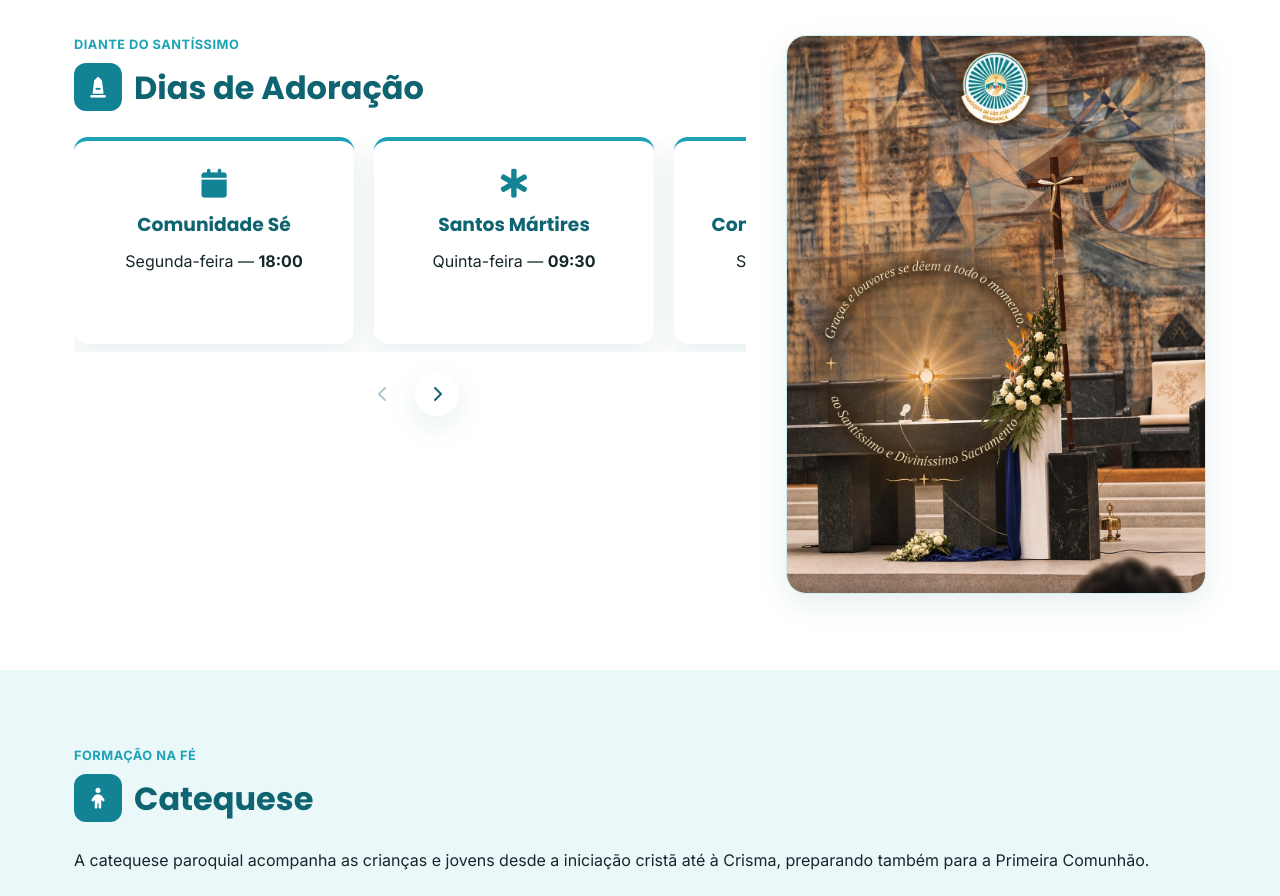
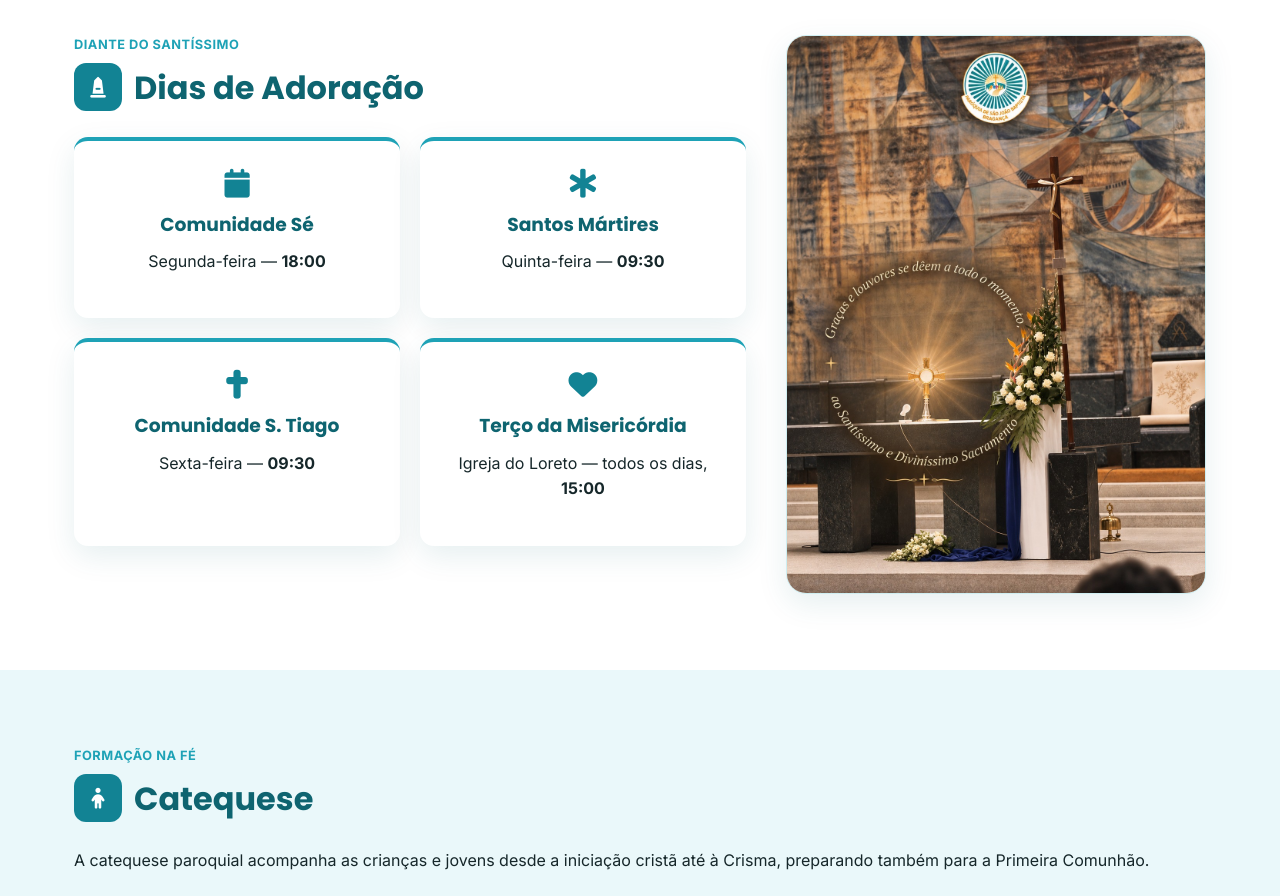
Before and after one commit to nathaliaraquelx/PASCOM, a plain HTML site: page index.html in a window 1280 px wide. Shown: the part 5460-6356 px from the top of the page. Drawn offline with Linux system fonts and the light colour scheme.

Commit message:
Substituir o carrossel da Adoração por grelha 2x2 fixa
Os 4 cartões passam a aparecer todos de uma vez, numa grelha 2x2,
em vez de carrossel com scroll — a altura do bloco fica mais
equilibrada com a foto ao lado.

Co-Authored-By: Claude Sonnet 5 <noreply@anthropic.com>
Claude-Session: https://claude.ai/code/session_01TWkPmwcLiFmFosmcjb1kXU

```diff
--- a/css/style.css
+++ b/css/style.css
@@ -663,6 +663,7 @@ ul { list-style: none; margin: 0; padding: 0; }
   background: var(--white);
 }
 .adoracao-img-card img { display: block; width: 100%; height: auto; }
+.adoracao-cards-grid { display: grid; grid-template-columns: repeat(2, minmax(0, 1fr)); gap: 20px; }
 
 /* Info card rows (Confissões / Adoração) — carrossel */
 .info-card {
--- a/index.html
+++ b/index.html
@@ -383,31 +383,27 @@
             <h2 class="section-title"><i class="fa-solid fa-monument icon-title"></i> Dias de Adoração</h2>
           </div>
         </div>
-        <div class="carousel-track" id="adoracaoTrack">
-          <div class="info-card carousel-item">
+        <div class="adoracao-cards-grid">
+          <div class="info-card">
             <i class="fa-solid fa-calendar"></i>
             <h3>Comunidade Sé</h3>
             <p>Segunda-feira &mdash; <strong>18:00</strong></p>
           </div>
-          <div class="info-card carousel-item">
+          <div class="info-card">
             <i class="fa-solid fa-star-of-life"></i>
             <h3>Santos Mártires</h3>
             <p>Quinta-feira &mdash; <strong>09:30</strong></p>
           </div>
-          <div class="info-card carousel-item">
+          <div class="info-card">
             <i class="fa-solid fa-cross"></i>
             <h3>Comunidade S. Tiago</h3>
             <p>Sexta-feira &mdash; <strong>09:30</strong></p>
           </div>
-          <div class="info-card carousel-item">
+          <div class="info-card">
             <i class="fa-solid fa-heart"></i>
             <h3>Terço da Misericórdia</h3>
             <p>Igreja do Loreto &mdash; todos os dias, <strong>15:00</strong></p>
           </div>
-        </div>
-        <div class="carousel-controls">
-          <button class="carousel-btn" id="adoracaoPrev" aria-label="Anterior"><i class="fa-solid fa-chevron-left"></i></button>
-          <button class="carousel-btn" id="adoracaoNext" aria-label="Seguinte"><i class="fa-solid fa-chevron-right"></i></button>
         </div>
       </div>
 
--- a/js/script.js
+++ b/js/script.js
@@ -157,7 +157,6 @@ document.addEventListener('DOMContentLoaded', () => {
 
   configurarCarrossel('groupsTrack', 'groupsPrev', 'groupsNext');
   configurarCarrossel('confissoesTrack', 'confissoesPrev', 'confissoesNext');
-  configurarCarrossel('adoracaoTrack', 'adoracaoPrev', 'adoracaoNext');
 
   /* ---------- Missas da Semana (cartaz por dia, slideshow) ----------
      Os cartazes vêm de js/missas-semana.js (PASCOM_MISSAS_SEMANA), gerado
```
